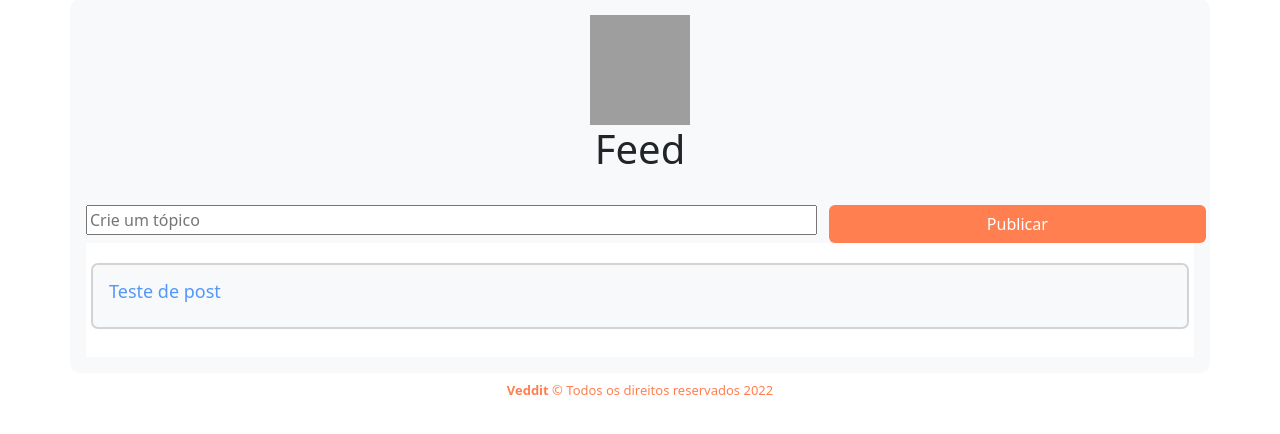
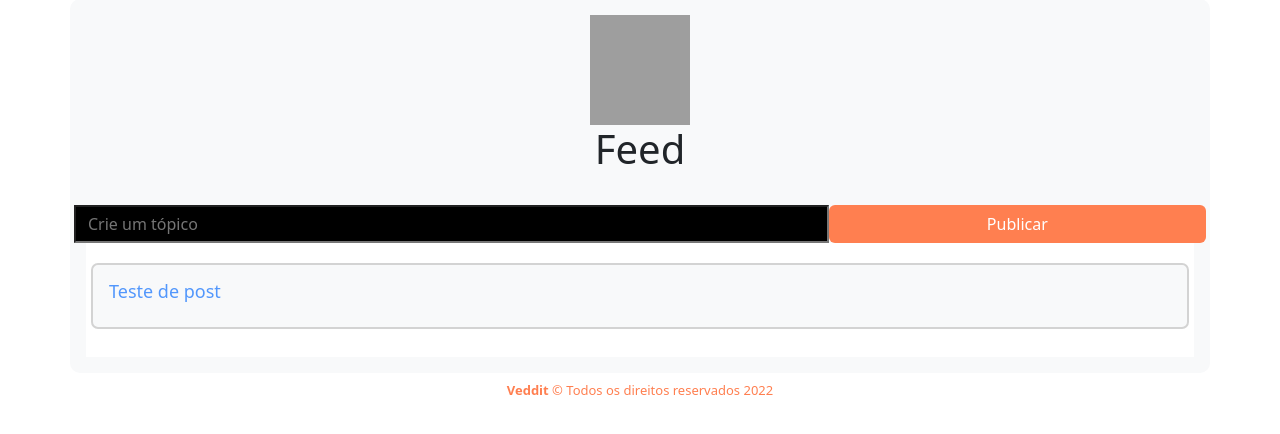
Before and after one commit to abdalazard/veddit, a PHP site: page /timeline/Timeline.php in a window 1280 px wide. Shown: the part 127-561 px from the top of the page. Run offline with PHP 8.4, Linux system fonts and the light colour scheme; a user stored in the database is signed in; data comes from the database, SQL or seed files in the repository; grey boxes are pictures that could not be loaded.

Commit message:
Atualiza tamanho de input e button

```diff
--- a/timeline/Timeline.php
+++ b/timeline/Timeline.php
@@ -40,9 +40,7 @@
         <div>
             <form action="./posts/CreatePost.php" METHOD="POST">
                 <div class="row">
-                    <div class="col">
-                        <input type="text" name="title" class="col-12" placeholder="Crie um tópico">
-                    </div>
+                        <input type="text" name="title" class="col-8" id="titlespace" placeholder="Crie um tópico">
                         <input type="submit" class="btn col-4" id="button" value="Publicar">
                 </div>
             </form>
--- a/timeline/style/style.css
+++ b/timeline/style/style.css
@@ -16,6 +16,11 @@
             margin-top: 30px;
             border-radius: 10px;
         }
+
+        #titlespace{
+            background-color: black;
+        }
+
         #button {
             background-color:coral;
             display:block;
```
